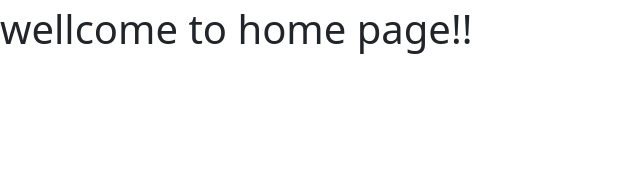
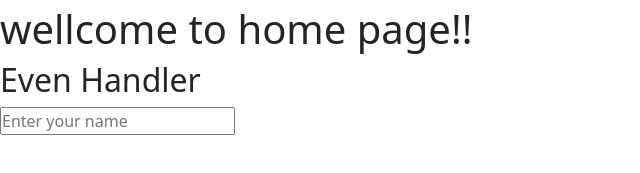
Before and after one commit to arefinMilen/React-JS, a React (Create React App) app in the folder my-app/: page / in a window 1280 px wide. Shown: the part 2164-2337 px from the top of the page, without its empty margins (0-640 px from the left). Before the commit the page ends 2225 px from the top, so only its background shows below. Built offline with nearby package versions, Linux system fonts and the light colour scheme.

Commit message:
using onChange evenhandler and call back function

```diff
--- a/my-app/src/App.js
+++ b/my-app/src/App.js
@@ -7,7 +7,7 @@
 import State  from './components/State';
 import {FaFacebook,FaInstagram } from "react-icons/fa";
 import CONDITIONAL_RENDARING from './components/Conditional_Rendaring';
-
+import Even_handler from './components/EVENT_HANDLER/index';
 {/* nested   data */}
 const users = [
     {
@@ -75,6 +75,8 @@
           <State />
 
           <CONDITIONAL_RENDARING />
+
+          <Even_handler />
                   </div>
 </>
   );
--- /dev/null
+++ b/my-app/src/components/EVENT_HANDLER/index.js
@@ -0,0 +1,31 @@
+import React, { Component } from 'react'
+
+export default class index extends Component {
+    constructor(props) {
+      super(props)
+
+      this.state = {
+            changed : ''
+      }
+    }
+
+    handleOnChange= (e) =>{
+        this.setState({
+            changed : e.target.value
+        },() => {
+            console.log(this.state.changed)
+        })
+        // console.log(e.target.value)
+    }
+  render() {
+    return (
+      <div>
+        <h2>Even Handler</h2>
+        <input type ="text" placeholder='Enter your name' onChange={this.handleOnChange}/>
+        <p>{this.state.changed}</p>
+        <br/>
+        <br/>
+      </div>
+    )
+  }
+}
```
